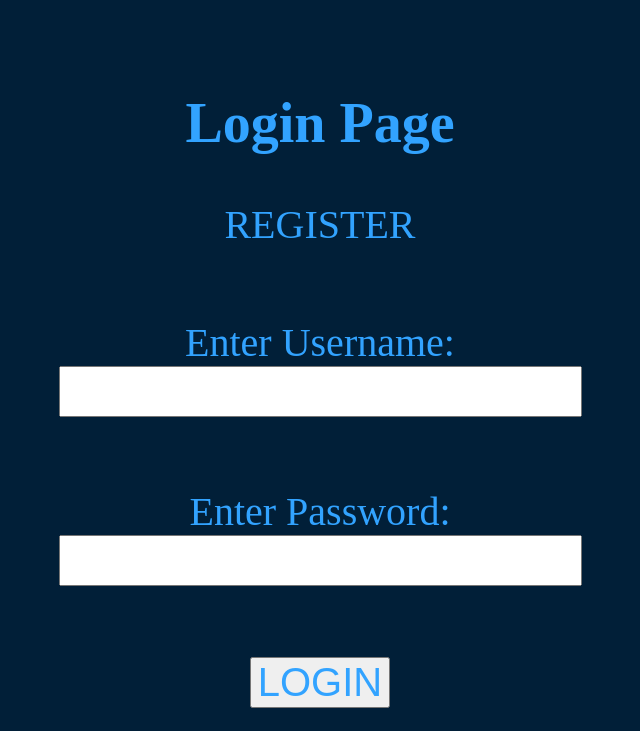
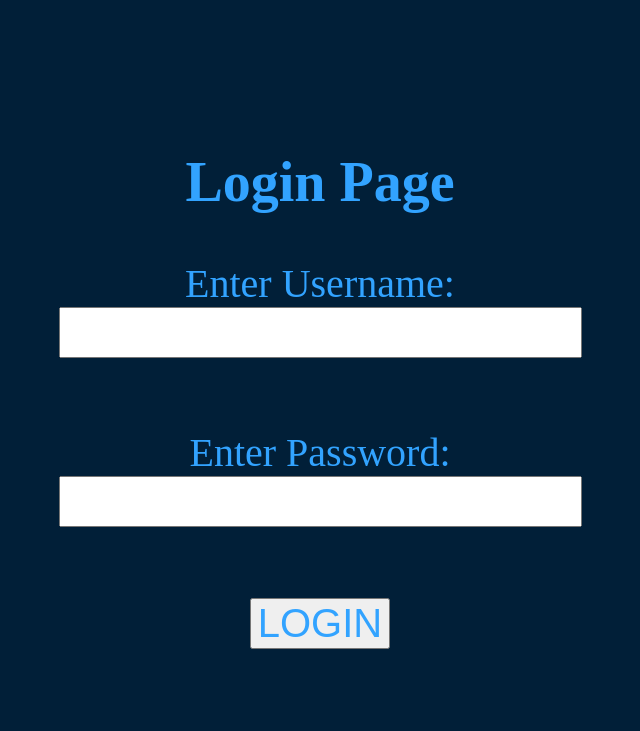
Before and after one commit to andrei-pascu/esports, a PHP site: page /login.php in a window 1280 px wide. Shown: the top 731 px of the page, without its empty margins (328-968 px from the left). Run offline with PHP 8.4, Linux system fonts and the light colour scheme.

Commit message:
Update login.php

```diff
--- a/login.php
+++ b/login.php
@@ -42,7 +42,6 @@
   </head>
   <body>
     <h2>Login Page</h2>
-    <a href="register.php">REGISTER<br/><br/></a>
     <form action="checklogin.php" method="POST">
       Enter Username: <input type="text" name="username" required="required" /> <br/>
       Enter Password: <input type="password" name="password" required="required" /> <br/>
```
